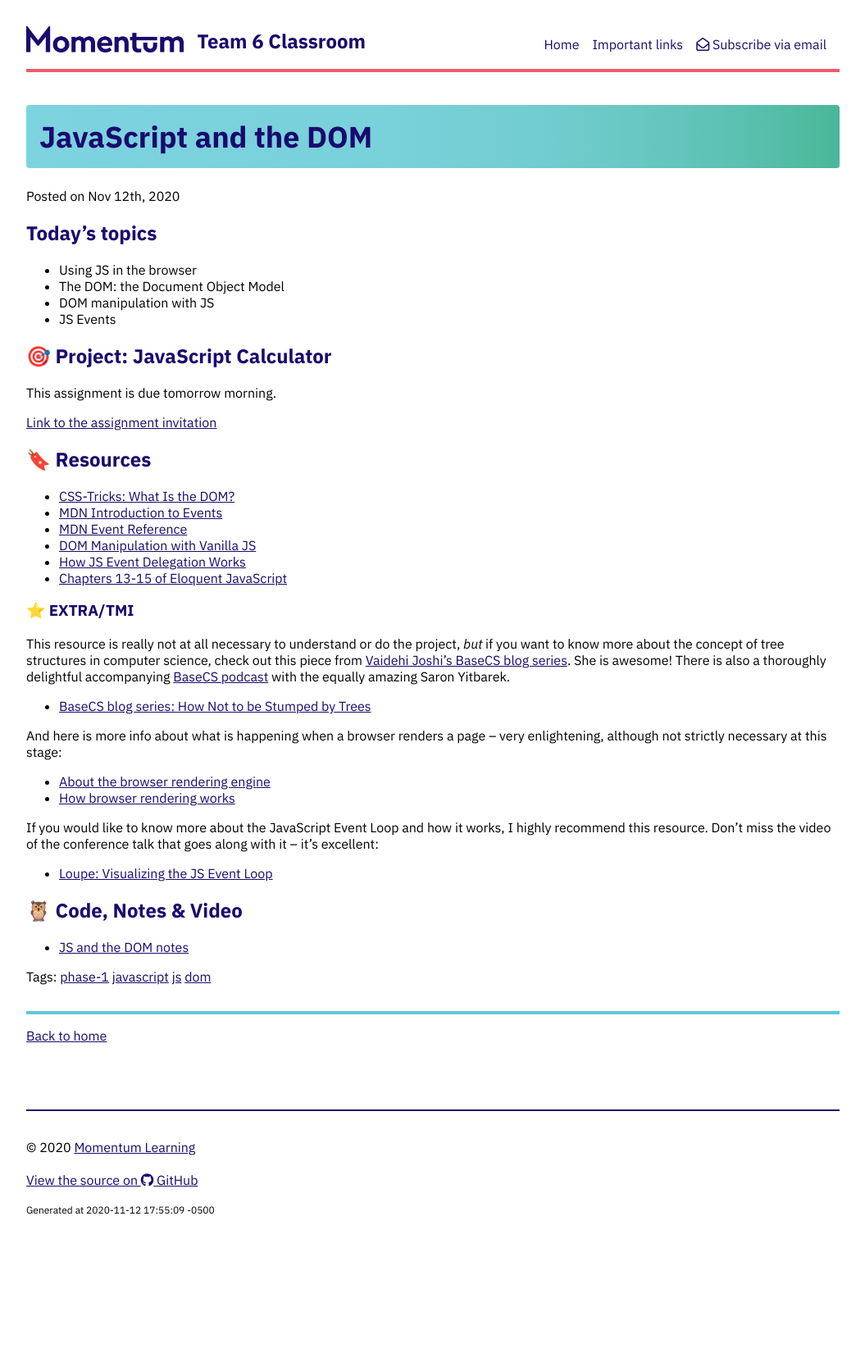
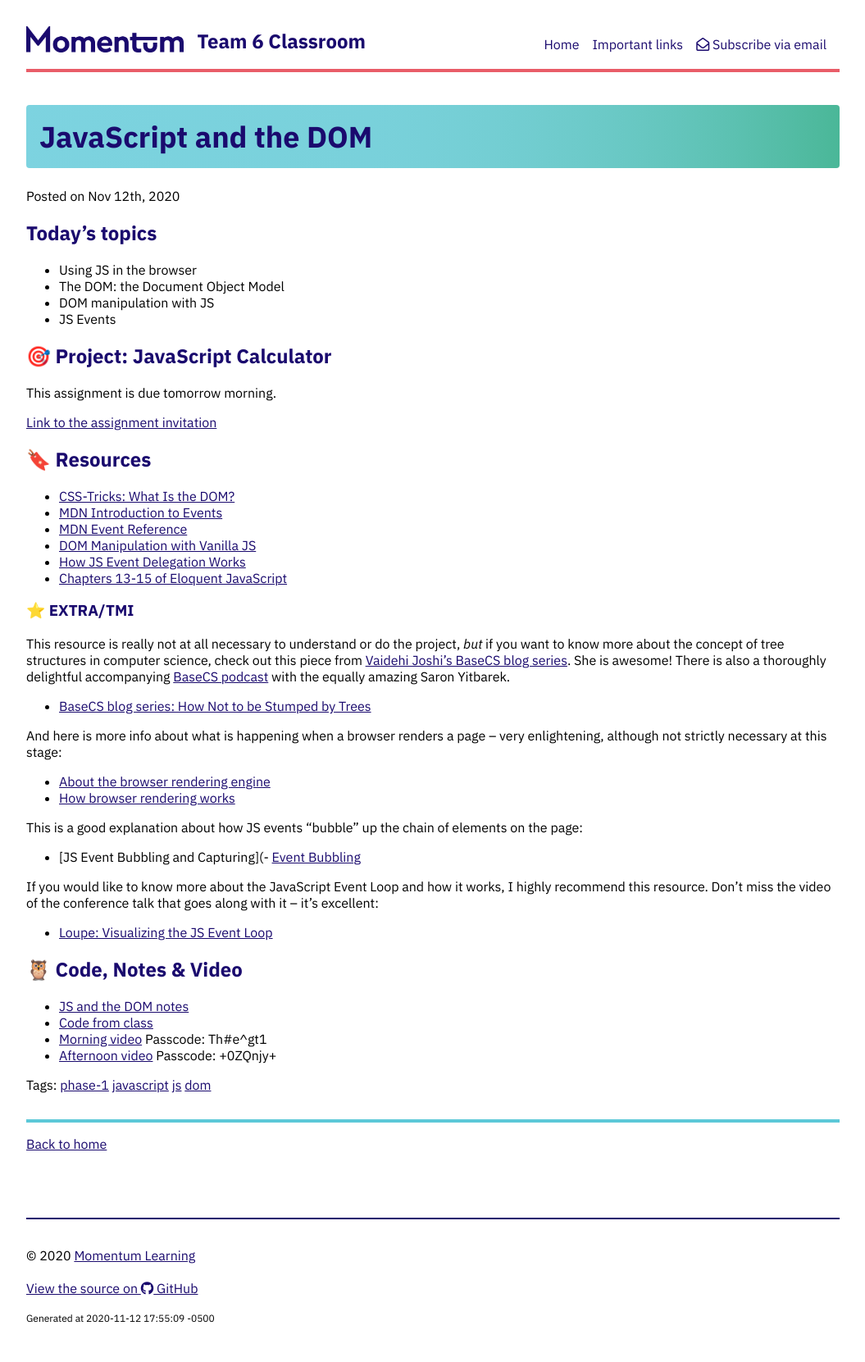
Before and after one commit to momentum-team-6/momentum-team-6.github.io, a Jekyll site: the page built from _posts/2020-11-12-js-and-the-dom.md, in a window 1280 px wide. Shown: the whole page at 82% size, without its empty margins (112-1167 px from the left). Built offline with Jekyll 4.4.1, drawn with Linux system fonts in a browser that asks for light colours; nearby versions of some CDN libraries; before the commit the page ends 1529 px from its top, so only the background shows below that.

Commit message:
Add afternoon links

```diff
--- a/_posts/2020-11-12-js-and-the-dom.md
+++ b/_posts/2020-11-12-js-and-the-dom.md
@@ -37,10 +37,17 @@ And here is more info about what is happening when a browser renders a page -- v
 - [About the browser rendering engine](https://www.html5rocks.com/en/tutorials/internals/howbrowserswork/#The_rendering_engine)
 - [How browser rendering works](https://blog.logrocket.com/how-browser-rendering-works-behind-the-scenes-6782b0e8fb10/)
 
+This is a good explanation about how JS events "bubble" up the chain of elements on the page:
+
+- [JS Event Bubbling and Capturing](- [Event Bubbling](https://javascript.info/bubbling-and-capturing)
+
 If you would like to know more about the JavaScript Event Loop and how it works, I highly recommend this resource. Don't miss the video of the conference talk that goes along with it -- it's excellent:
 
 - [Loupe: Visualizing the JS Event Loop](http://latentflip.com/loupe)
 
 ## 🦉 Code, Notes & Video
 
-- [JS and the DOM notes](https://github.com/momentum-team6/notes/blob/main/js-and-the-dom.md)
+- [JS and the DOM notes](https://github.com/momentum-team-6/notes/blob/main/js-and-the-dom.md)
+- [Code from class](https://github.com/momentum-team-6/examples/tree/main/js-dom-manipulation)
+- [Morning video](https://us02web.zoom.us/rec/share/TIG_OHDC1pOHtQVu0K4JxmgS3HcvXk4C1Zik0Dj8itR3XqkjGrxKta_27gUs331Z.yLejWAznA0HLMFVv) Passcode: Th#e^gt1
+- [Afternoon video](https://us02web.zoom.us/rec/share/IZLVsbJamft8HuBbE8yv9LYatXKaTd08Rtfhutw29Pz7DYee2V3aChzv10x1sQvB.Ce64RhIlDeJm4Cmu) Passcode: +0ZQnjy+
```
